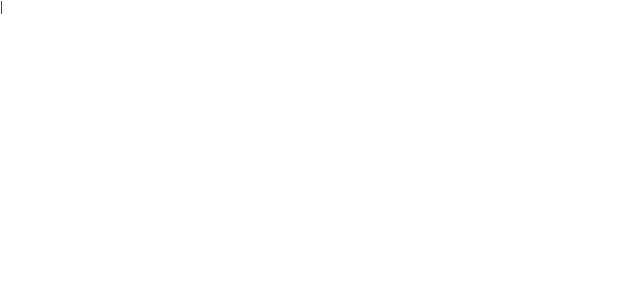
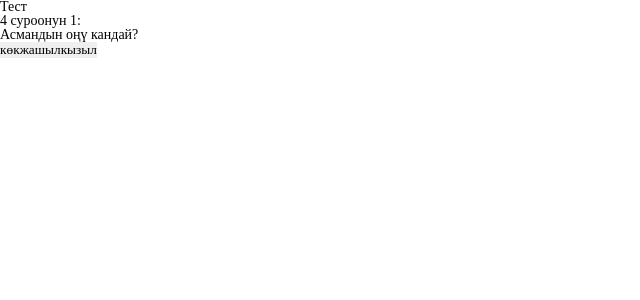
Before and after one commit to first-g/kidsapp, a React (Create React App) app: page /quiz in a window 1280 px wide. Before the commit this address had no page. Shown: the top 300 px of the page, without its empty margins (0-640 px from the left). Built offline with nearby package versions, Linux system fonts and the light colour scheme.

Commit message:
add quiz

```diff
--- a/src/App.js
+++ b/src/App.js
@@ -4,19 +4,21 @@ import { Animals } from './components/Animals/Animals';
 import Countries from './components/Countries/Countries';
 import { BrowserRouter as Router, Route, Routes } from 'react-router-dom'
 import { MainNavigator } from './components/Navigator';
+import Quiz from './components/Quiz/Quiz';
+
 function App() {
   return (
     <div className='App'>
-    <Router>
-                |
-                  <Routes>
-                    <Route path='/' element={<MainNavigator/>}/>
-                    <Route path='/alphabet' element={<Alphabet/>}/>
+      <Router>
+        <Routes>
+          <Route path='/' element={<MainNavigator />} />
+          <Route path='/alphabet' element={<Alphabet />} />
 
-                    <Route path='/countries' element={<Countries/>}/>
-                    <Route path='/animals' element={<Animals/>}/>
-                </Routes>
-    </Router>
+          <Route path='/countries' element={<Countries />} />
+          <Route path='/animals' element={<Animals />} />
+          <Route path='/quiz' element={<Quiz />} />
+        </Routes>
+      </Router>
     </div>
   )
 }
--- a/src/components/Quiz/Quiz.jsx
+++ b/src/components/Quiz/Quiz.jsx
@@ -1,10 +1,93 @@
-import React from 'react'
+import React, { useState } from 'react'
 import './Quiz.css'
 
 const Quiz = () => {
+  const [current, setCurrent] = useState(0);
+  const [score, setScore] = useState(0);
+  const [showScore, setShowScore] = useState(false);
+
+  const questions = [
+    {
+      questionText: 'Асмандын оңү кандай?',
+      answerOptions: [
+        { answerText: 'көк', isCorrect: true },
+        { answerText: 'жашыл', isCorrect: false },
+        { answerText: 'кызыл', isCorrect: false },
+      ],
+    },
+    {
+      questionText: 'Бир жумада канча күн бар?',
+      answerOptions: [
+        { answerText: '5', isCorrect: false },
+        { answerText: '6', isCorrect: false },
+        { answerText: '7', isCorrect: true },
+      ],
+    },
+    {
+      questionText: 'Ит кандай үн чыгарат?',
+      answerOptions: [
+        { answerText: 'Мяу', isCorrect: false },
+        { answerText: 'Кря', isCorrect: false },
+        { answerText: 'Гав', isCorrect: true },
+      ],
+    },
+    {
+      questionText: 'Кыргыз тилинде канча тамга бар?',
+      answerOptions: [
+        { answerText: '26', isCorrect: false },
+        { answerText: '30', isCorrect: true },
+        { answerText: '33', isCorrect: false },
+      ],
+    },
+  ];
+
+  const Click = (isCorrect) => {
+    if (isCorrect) {
+      setScore(score + 1);
+    }
+
+    const nextQuestion = current + 1;
+    if (nextQuestion < questions.length) {
+      setCurrent(nextQuestion);
+    } else {
+      setShowScore(true);
+    }
+  };
+
+  const restart= () => {
+    setCurrent(0);
+    setScore(0);
+    setShowScore(false);
+  };
+
   return (
-    <div>Quiz</div>
-  )
+    <div>
+      {showScore ? (
+        <div>
+          <h2>Натыйжалар</h2>
+          <p>сиз {questions.length}төн {score} тура жооп алдыңыз</p>
+          <button className='sad' onClick={restart}>Пройти тест заново</button>
+        </div>
+      ) : (
+        <div>
+          <h2>Тест</h2>
+          <div>
+            <p>
+              {questions.length} суроонун {current + 1}:
+            </p>
+            <p>{questions[current].questionText}</p>
+            <div className='cont'>
+              {questions[current].answerOptions.map((answerOption, index) => (
+                <button className='dt' key={index} onClick={() => Click(answerOption.isCorrect)}>
+                  {answerOption.answerText}
+                </button>
+              ))}
+            </div>
+          </div>
+        </div>
+      )}
+    </div>
+  );
 }
 
 export default Quiz
```
